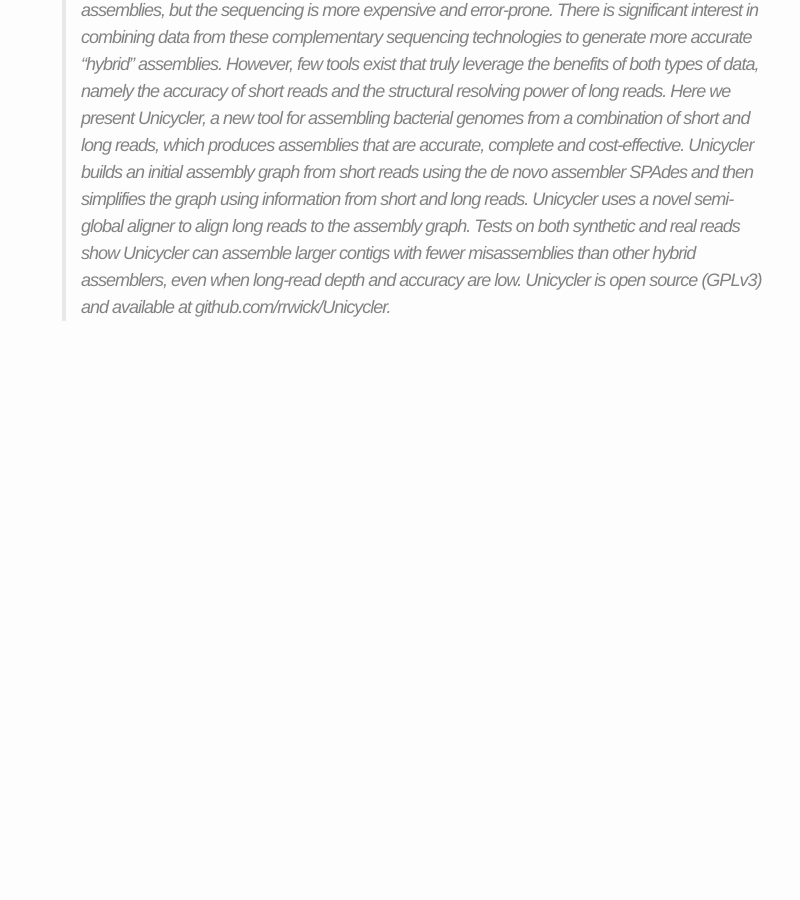
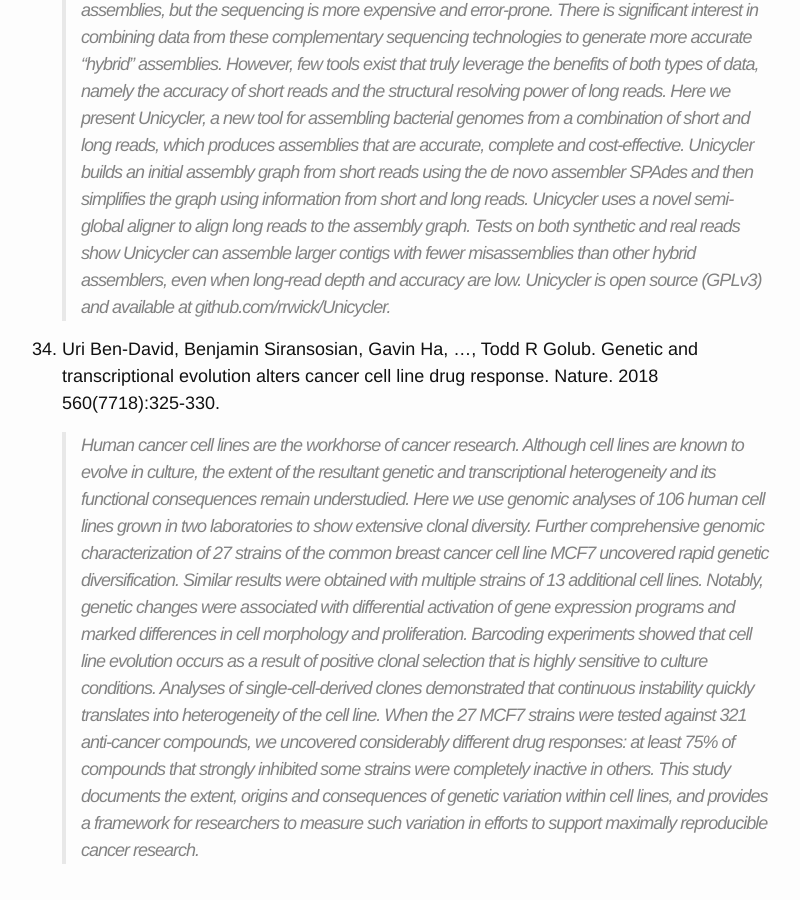
Before and after one commit to dcmb-courses/bioinf602-603, a Jekyll site: the page built from Genomics.md, in a window 1280 px wide and 900 px high, scrolled down 12836 px. Shown: the whole window, without its empty margins (238-1038 px from the left). Built offline with Jekyll 4.4.1, drawn with Linux system fonts in a browser that asks for light colours; before the commit the page ends 13217 px from its top, so only the background shows below that.

Commit message:
Update Genomics.md

```diff
--- a/Genomics.md
+++ b/Genomics.md
@@ -152,3 +152,7 @@ Bioinformatics. 2015 Sep 3;51:11.14.1-11.14.19.
 [https://pubmed.ncbi.nlm.nih.gov/28594827/](https://pubmed.ncbi.nlm.nih.gov/28594827/)
 
    >The Illumina DNA sequencing platform generates accurate but short reads, which can be used to produce accurate but fragmented genome assemblies. Pacific Biosciences and Oxford Nanopore Technologies DNA sequencing platforms generate long reads that can produce complete genome assemblies, but the sequencing is more expensive and error-prone. There is significant interest in combining data from these complementary sequencing technologies to generate more accurate "hybrid" assemblies. However, few tools exist that truly leverage the benefits of both types of data, namely the accuracy of short reads and the structural resolving power of long reads. Here we present Unicycler, a new tool for assembling bacterial genomes from a combination of short and long reads, which produces assemblies that are accurate, complete and cost-effective. Unicycler builds an initial assembly graph from short reads using the de novo assembler SPAdes and then simplifies the graph using information from short and long reads. Unicycler uses a novel semi-global aligner to align long reads to the assembly graph. Tests on both synthetic and real reads show Unicycler can assemble larger contigs with fewer misassemblies than other hybrid assemblers, even when long-read depth and accuracy are low. Unicycler is open source (GPLv3) and available at github.com/rrwick/Unicycler.
+
+1. Uri Ben-David, Benjamin Siransosian, Gavin Ha, ..., Todd R Golub.  Genetic and transcriptional evolution alters cancer cell line drug response.  Nature. 2018 560(7718):325-330.
+
+   >Human cancer cell lines are the workhorse of cancer research. Although cell lines are known to evolve in culture, the extent of the resultant genetic and transcriptional heterogeneity and its functional consequences remain understudied. Here we use genomic analyses of 106 human cell lines grown in two laboratories to show extensive clonal diversity. Further comprehensive genomic characterization of 27 strains of the common breast cancer cell line MCF7 uncovered rapid genetic diversification. Similar results were obtained with multiple strains of 13 additional cell lines. Notably, genetic changes were associated with differential activation of gene expression programs and marked differences in cell morphology and proliferation. Barcoding experiments showed that cell line evolution occurs as a result of positive clonal selection that is highly sensitive to culture conditions. Analyses of single-cell-derived clones demonstrated that continuous instability quickly translates into heterogeneity of the cell line. When the 27 MCF7 strains were tested against 321 anti-cancer compounds, we uncovered considerably different drug responses: at least 75% of compounds that strongly inhibited some strains were completely inactive in others. This study documents the extent, origins and consequences of genetic variation within cell lines, and provides a framework for researchers to measure such variation in efforts to support maximally reproducible cancer research.
```
